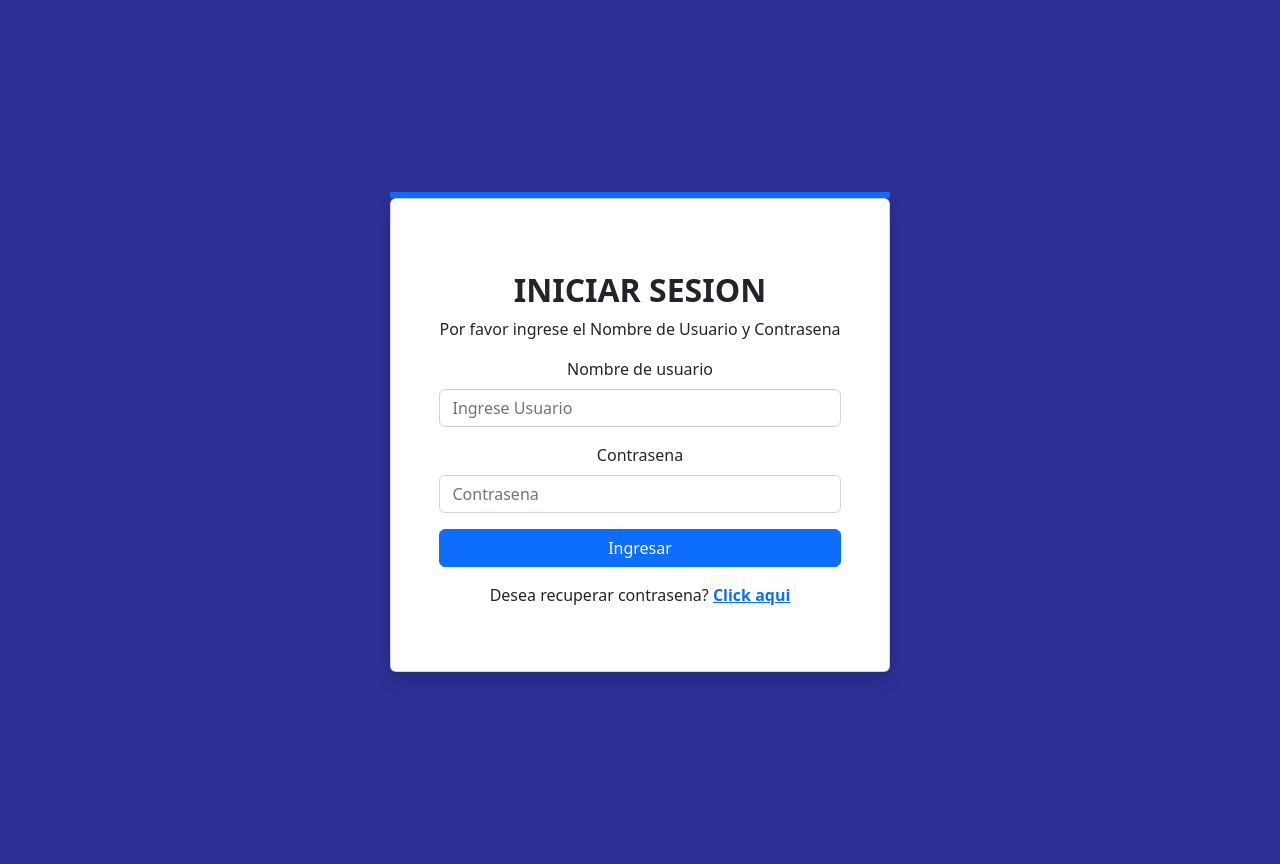
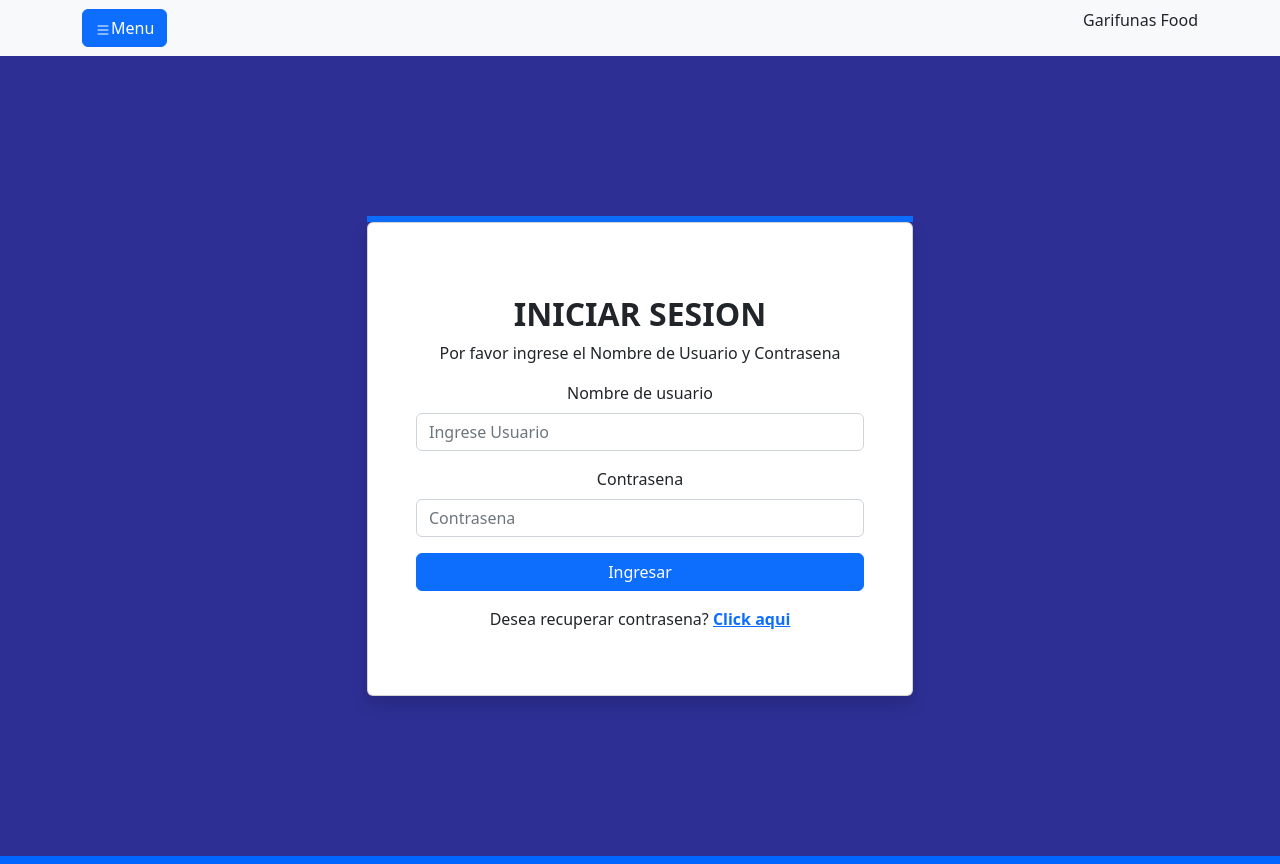
Before and after one commit to ElkynSantos/Restaurante, a React (Vite) app in the folder Proyecto Facturacion/: page / in a window 1280 px wide. Built offline with nearby package versions, Linux system fonts and the light colour scheme.

Commit message:
Barra lateral

```diff
--- a/Proyecto Facturacion/package.json
+++ b/Proyecto Facturacion/package.json
@@ -10,9 +10,13 @@
   },
   "dependencies": {
     "bootstrap": "^5.2.3",
+    "bootstrap-icons": "^1.10.3",
     "react": "^18.2.0",
     "react-bootstrap": "^2.7.0",
-    "react-dom": "^18.2.0"
+    "react-bootstrap-icons": "^1.10.2",
+    "react-dom": "^18.2.0",
+    "react-icons": "^4.7.1",
+    "reactstrap": "^9.1.5"
   },
   "devDependencies": {
     "@types/react": "^18.0.26",
--- a/Proyecto Facturacion/src/App.css
+++ b/Proyecto Facturacion/src/App.css
@@ -1,20 +1,7 @@
 #root {
-  max-width: 1280px;
   margin: 0 auto;
-  padding: 2rem;
+  width: 100%;
   text-align: center;
-}
-
-.logo {
-  height: 6em;
-  padding: 1.5em;
-  will-change: filter;
-}
-.logo:hover {
-  filter: drop-shadow(0 0 2em #646cffaa);
-}
-.logo.react:hover {
-  filter: drop-shadow(0 0 2em #61dafbaa);
 }
 
 @keyframes logo-spin {
--- a/Proyecto Facturacion/src/App.jsx
+++ b/Proyecto Facturacion/src/App.jsx
@@ -1,9 +1,15 @@
 import LOGIN from "./Components/LOGIN/index";
+import Barralateral from "./Components/common";
 
 import "./App.css";
 
 function App() {
-  return <LOGIN />;
+  return (
+    <div>
+      <Barralateral />
+      <LOGIN />
+    </div>
+  );
 }
 
 export default App;
--- a/Proyecto Facturacion/src/Components/LOGIN/Login.jsx
+++ b/Proyecto Facturacion/src/Components/LOGIN/Login.jsx
@@ -44,7 +44,7 @@ function LOGIN() {
     <div>
       <Container>
         <Row className="vh-100 d-flex justify-content-center align-items-center">
-          <Col md={88} lg={100} xs={15}>
+          <Col md={88} lg={6} xs={15}>
             <div className="border border-3 border-primary"></div>
             <Card className="shadow">
               <Card.Body>
--- /dev/null
+++ b/Proyecto Facturacion/src/Components/common/BarraLateral.css
@@ -0,0 +1,7 @@
+body {
+  width: 100% !important;
+}
+.imagen {
+  width: 320px;
+  height: 100px;
+}
--- /dev/null
+++ b/Proyecto Facturacion/src/Components/common/BarraLateral.jsx
@@ -0,0 +1,79 @@
+import React, { useState } from "react";
+import Button from "react-bootstrap/Button";
+import Offcanvas from "react-bootstrap/Offcanvas";
+import Navbar from "react-bootstrap/Navbar";
+import { Container } from "react-bootstrap";
+import { List } from "react-bootstrap-icons";
+import {
+  BsFillPersonPlusFill,
+  BsFillFileEarmarkBarGraphFill,
+  BsHouseFill,
+  BsFillBookmarkFill,
+} from "react-icons/bs";
+import { AiFillCalculator } from "react-icons/ai";
+import { IoIosExit } from "react-icons/io";
+import { IoRestaurantSharp } from "react-icons/io5";
+
+import "./BarraLateral.css";
+import imagenes from "./imagenes/pantalla.jpeg";
+
+function Example() {
+  const [show, setShow] = useState(false);
+
+  const handleClose = () => setShow(false);
+  const handleShow = () => setShow(true);
+
+  return (
+    <>
+      <Navbar bg="light" expand="lg">
+        <Container>
+          <Button variant="primary" size="xxl" onClick={handleShow}>
+            <List></List>
+            Menu
+          </Button>
+          <p>Garifunas Food</p>
+        </Container>
+      </Navbar>
+
+      <Offcanvas show={show} onHide={handleClose}>
+        <Offcanvas.Header closeButton>
+          <Container fluid>
+            <img src={imagenes} className="imagen"></img>
+          </Container>
+        </Offcanvas.Header>
+        <Offcanvas.Body>
+          <Container>
+            <div className="d-grid gap-2">
+              <Button variant="primary" size="lg">
+                <BsHouseFill></BsHouseFill>
+                <p>Inicio</p>
+              </Button>
+              <Button variant="primary" size="lg">
+                <IoRestaurantSharp></IoRestaurantSharp>
+                <p>Pedidos</p>
+              </Button>
+              <Button variant="primary" size="lg">
+                <BsFillBookmarkFill></BsFillBookmarkFill>
+                <p>Roles</p>
+              </Button>
+              <Button variant="primary" size="lg">
+                <BsFillPersonPlusFill></BsFillPersonPlusFill>
+                <p> Usuarios</p>
+              </Button>
+              <Button variant="primary" size="lg">
+                <BsFillFileEarmarkBarGraphFill></BsFillFileEarmarkBarGraphFill>
+                <p>Reportes</p>
+              </Button>
+              <Button variant="primary" size="lg">
+                <IoIosExit></IoIosExit>
+                <p>Salir</p>
+              </Button>
+            </div>
+          </Container>
+        </Offcanvas.Body>
+      </Offcanvas>
+    </>
+  );
+}
+
+export default Example;
--- /dev/null
+++ b/Proyecto Facturacion/src/Components/common/index.js
@@ -0,0 +1,3 @@
+import BarraLateral from "./BarraLateral";
+
+export default BarraLateral;
```
Also changed, not shown: Proyecto Facturacion/src/Components/INICIO/INICIO.css (added), Proyecto Facturacion/src/Components/INICIO/INICIO.jsx (added), Proyecto Facturacion/src/Components/INICIO/index.js (added), Proyecto Facturacion/src/Components/common/imagenes/pantalla.jpeg (added), 1 other file (tests, documents, lock files or other folders).
